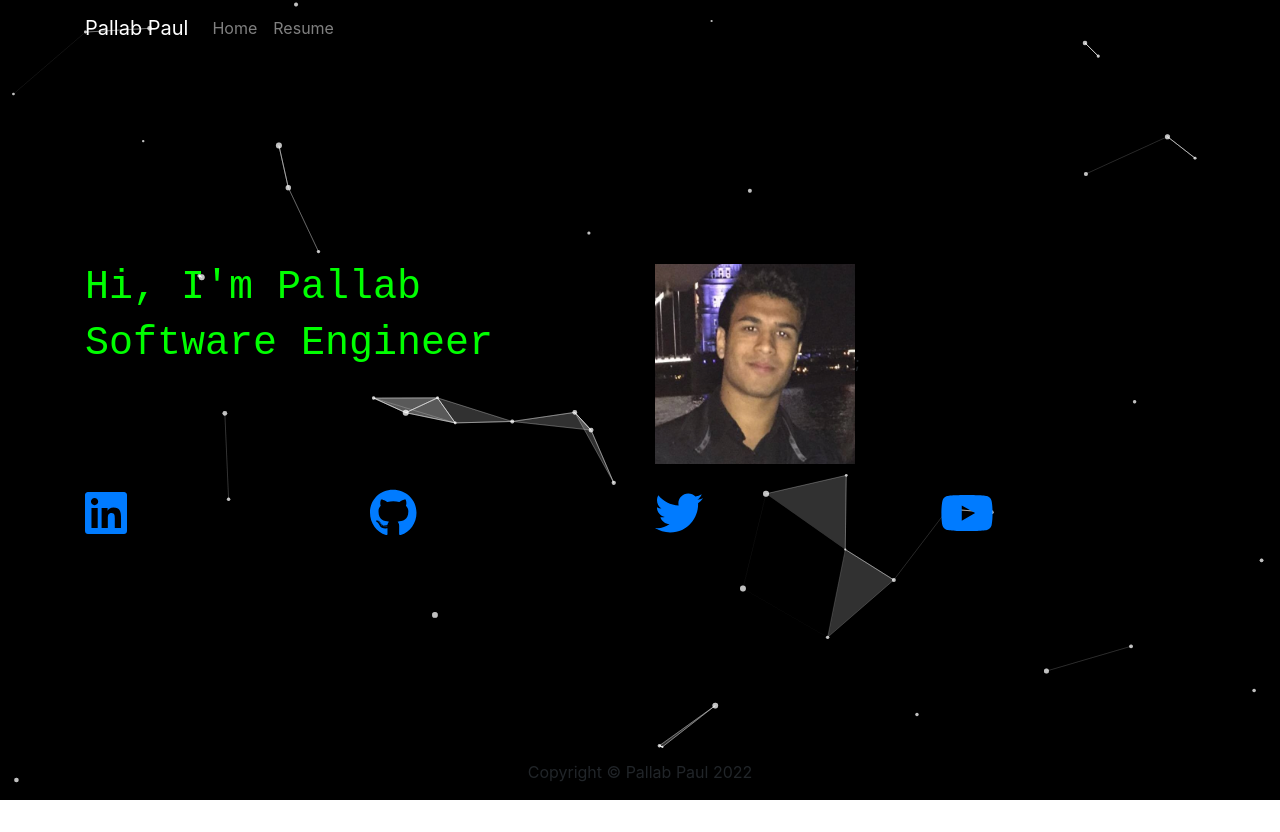
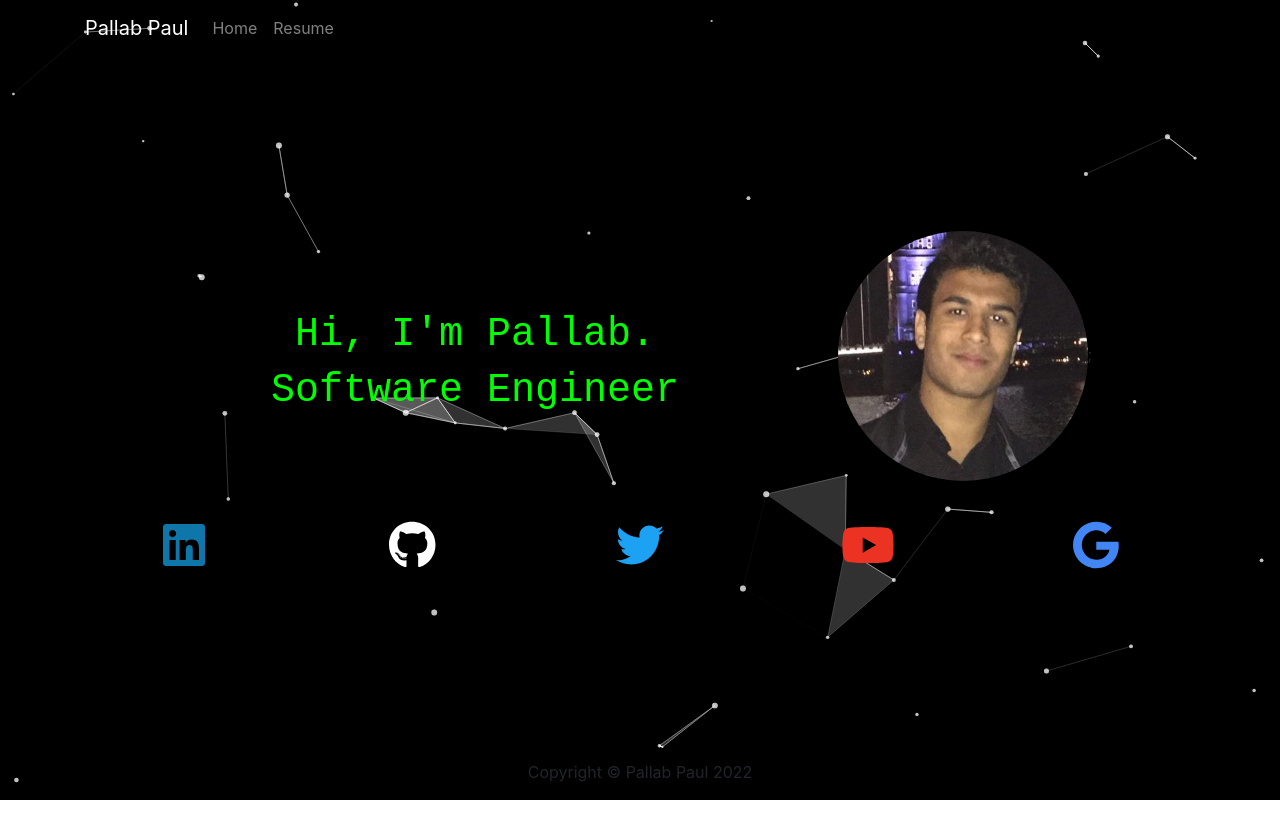
Before and after one commit to PallabPaul/personal-site-ipfs, a React (Create React App) app: page / in a window 1280 px wide. Built offline with nearby package versions, Linux system fonts and the light colour scheme.

Commit message:
formatted about section

```diff
--- a/src/components/About.js
+++ b/src/components/About.js
@@ -12,7 +12,8 @@ import {
     faLinkedin,
     faGithub,
     faTwitter,
-    faYoutube
+    faYoutube,
+    faGoogle
 } from "@fortawesome/free-brands-svg-icons";
 
 
@@ -20,18 +21,24 @@ export default function About() {
     return (
         <Container>
             <Row>
-                <Col className="center-block">
-                        <Typist cursor={{ show: false }} startDelay={100}>
-                            <h1>Hi, I'm Pallab</h1>
-                            <h1>Software Engineer</h1>
-                        </Typist>
+                <Col align="center" id="padded-col">
+                    <Typist cursor={{ show: false }} startDelay={100}>
+                        <h1>Hi, I'm Pallab.</h1>
+                        <h1>Software Engineer</h1>
+                    </Typist>
                 </Col>
-                <Col className="center-block">
-                    <img src={profilepic} alt=""/>;
+                <Col align="center">
+                    <img src={profilepic} alt=""
+                    style={{
+                        width: 250,
+                        height: 250,
+                        borderRadius: 250 / 2
+                      }}
+                    />;
                 </Col>
             </Row>
             <Row id="padded-row">
-                <Col>
+                <Col align="center">
                     <a
                         href="https://linkedin.com/in/pallabpaul/"
                         target="_blank"
@@ -41,7 +48,7 @@ export default function About() {
                     <FontAwesomeIcon icon={faLinkedin} size="3x" />
                     </a>
                 </Col>
-                <Col>
+                <Col align="center">
                     <a
                         href="https://github.com/PallabPaul"
                         target="_blank"
@@ -51,7 +58,7 @@ export default function About() {
                     <FontAwesomeIcon icon={faGithub} size="3x" />
                     </a>
                 </Col>
-                <Col>
+                <Col align="center">
                     <a
                         href="https://twitter.com/PallabPaulll"
                         target="_blank"
@@ -61,7 +68,7 @@ export default function About() {
                     <FontAwesomeIcon icon={faTwitter} size="3x" />
                     </a>
                 </Col>
-                <Col>
+                <Col align="center">
                     <a
                         href="https://youtube.com/channel/UCY1bQZW2OMrAyn-V-T4NPXg"
                         target="_blank"
@@ -71,6 +78,16 @@ export default function About() {
                     <FontAwesomeIcon icon={faYoutube} size="3x" />
                     </a>
                 </Col>
+                <Col align="center">
+                    <a
+                        href="mailto:pallab.paul000@gmail.com"
+                        target="_blank"
+                        rel="noopener noreferrer"
+                        className="gmail social"
+                     >
+                    <FontAwesomeIcon icon={faGoogle} size="3x" />
+                    </a>
+                </Col>
             </Row>
         </Container>
     );
--- a/src/index.css
+++ b/src/index.css
@@ -23,7 +23,6 @@ h1 {
   position: relative;
   color: #00ff00;
   font-family: courier new;
-  padding-right: 50px;
 }
 
 img {
@@ -40,15 +39,40 @@ img {
 }
 
 #padded-row {
-  padding-top: 25px;
+  padding-top: 40px;
+}
+
+#padded-col {
+  padding-top: 80px;
+  padding-left: 175px;
 }
 
 .vertical-center {
-  min-height: 100%;  /* Fallback for browsers do NOT support vh unit */
-  min-height: 100vh; /* These two lines are counted as one :-)       */
+  min-height: 100%;
+  min-height: 100vh;
 
   display: flex;
   align-items: center;
 }
 
+a.linkedin {
+  color: #0e76a8;
+}
+
+a.github {
+  color: white;
+}
+
+a.twitter {
+  color: #1da1f2;
+}
+
+a.youtube {
+  color: #eb3223;
+}
+
+a.gmail {
+  color: #4285F4
+}
+
 /* style={{display: 'flex', justifyContent:'center', alignItems:'center', height: deviceHeight-100, width: deviceWidth-50}} */
```
